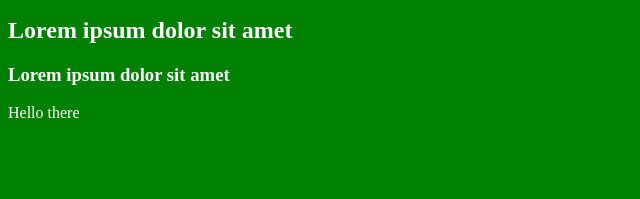
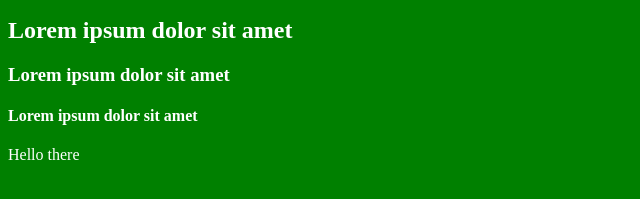
Before and after one commit to Gobindo-Chakraborty/test-repo, a plain HTML site: page index.html in a window 1280 px wide. Shown: the part 199-398 px from the top of the page, without its empty margins (0-640 px from the left). Drawn offline with Linux system fonts and the light colour scheme.

Commit message:
commit with stage add

```diff
--- a/index.html
+++ b/index.html
@@ -13,6 +13,7 @@
     <p>Lorem ipsum dolor sit amet consectetur adipisicing elit.</p>
     <h2>Lorem ipsum dolor sit amet</h2>
     <h3>Lorem ipsum dolor sit amet</h3>
+    <h4>Lorem ipsum dolor sit amet</h4>
 
     <script src="script.js"></script>
   </body>
```
